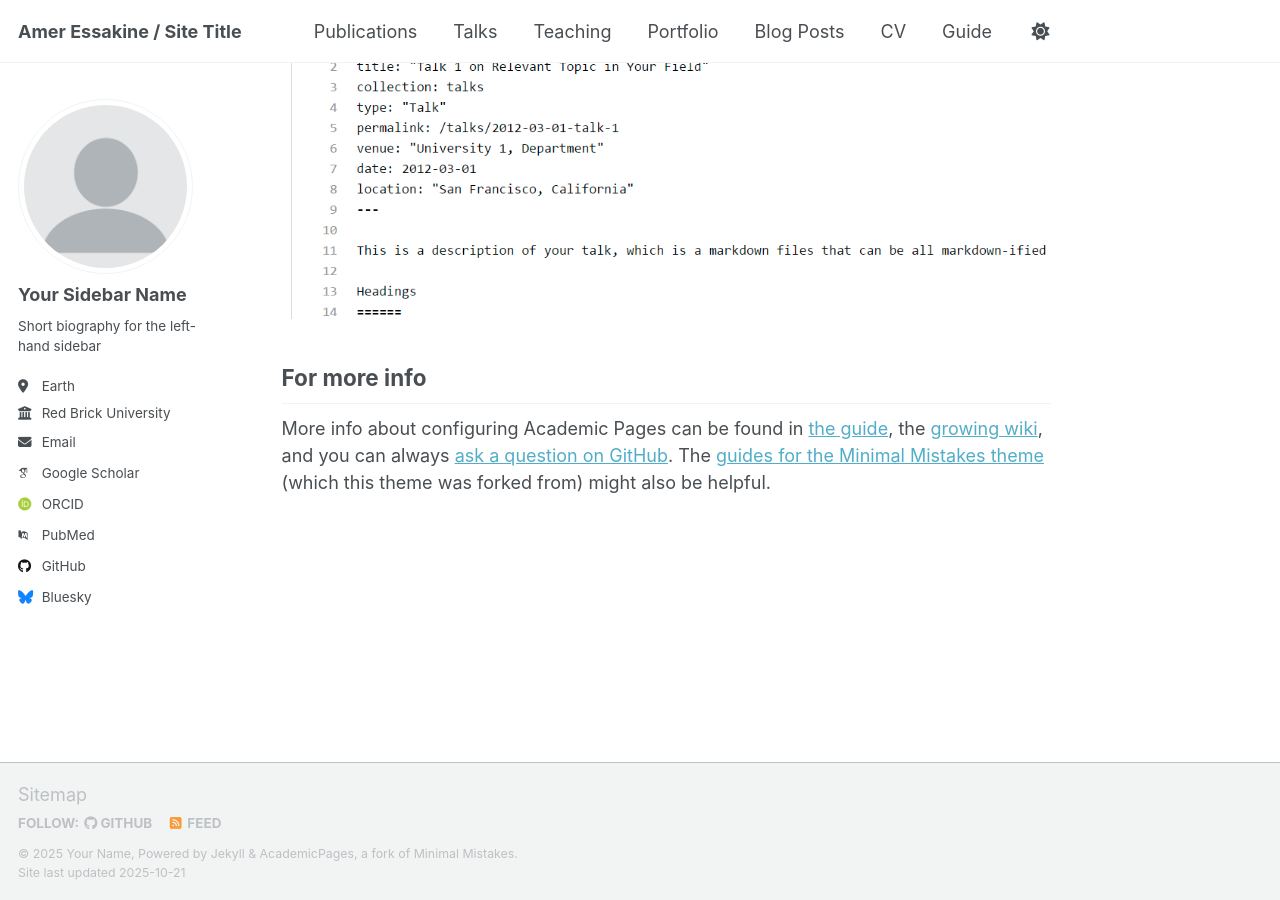
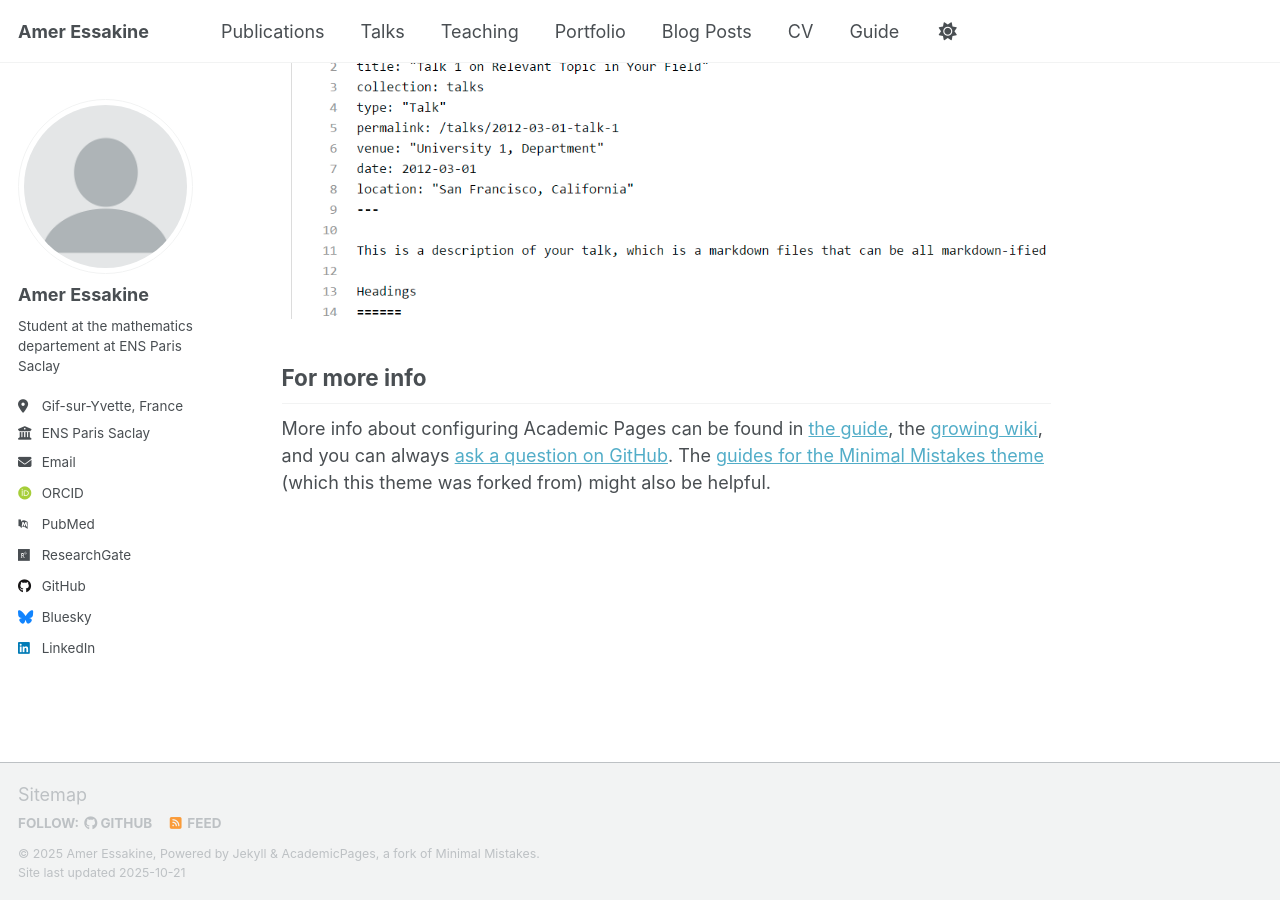
Before and after one commit to aessakine/aessakine.github.io, a Jekyll site: the page built from _pages/about.md, in a window 1280 px wide and 900 px high, scrolled down 2880 px. Built offline with Jekyll 4.4.1, drawn with Linux system fonts in a browser that asks for light colours; some web fonts are replaced; a script that is not in the unit is left out.

Commit message:
Update _config.yml

```diff
--- a/_config.yml
+++ b/_config.yml
@@ -9,9 +9,9 @@
 # Basic Site Settings
 locale                   : "en-US"
 site_theme               : "default" # Currently available options are "default", "air"
-title                    : "Amer Essakine / Site Title"
+title                    : "Amer Essakine "
 title_separator          : "-"
-name                     : &name "Your Name"
+name                     : &name "Amer Essakine"
 description              : &description "Your Name's academic portfolio"   # Update this with a general description of your site, this is the default if not overridden by a page
 url                      : "https://aessakine.github.io" # The base hostname & protocol for your site e.g. "https://[your GitHub username].github.io",
                                                            # or if you already have some other page hosted on Github then use "https://[your GitHub username].github.io/[Your Repo Name]"
@@ -24,31 +24,31 @@ repository               : "aessakine/aessakine.github.io"
 author:
   # Biographic information
   avatar           : "profile.png"
-  name             : "Your Sidebar Name"
+  name             : "Amer Essakine"
   pronouns         : # example: "she/her"
-  bio              : "Short biography for the left-hand sidebar"
-  location         : "Earth"
-  employer         : "Red Brick University"
+  bio              : "Student at the mathematics departement at ENS Paris Saclay"
+  location         : "Gif-sur-Yvette, France"
+  employer         : "ENS Paris Saclay"
   uri              : # URL
-  email            : "none@example.org"
+  email            : "amer.essakine@ens-paris-saclay.fr"
 
   # Academic websites
   academia         : # URL
   arxiv            : # URL - Update with the correct link to your profile
-  googlescholar    : "https://scholar.google.com/citations?user=PS_CX0AAAAAJ"
+  googlescholar    : # URL
   inspire-hep      : # URL
   impactstory      : # URL
   orcid            : "https://orcid.org/yourorcidurl"
   semantic         : # URL
   pubmed           : "https://www.ncbi.nlm.nih.gov/pubmed/?term=john+snow"
-  researchgate     : # URL
+  researchgate     : "https://www.researchgate.net/profile/Amer-Essakine?ev=hdr_xprf"
   scopus           : # URL
 
   # Repositories and software development
   bitbucket        : # Username - Update with your username on the site
   codepen          : # Username
   dribbble         : # Username
-  github           : "academicpages"
+  github           : "https://github.com/aessakine"
   kaggle           : # Username
   stackoverflow    : # User number or user number and name (i.e., use "1" or "1/jeff-atwood")
 
@@ -63,7 +63,7 @@ author:
   keybase          : # Username
   instagram        : # Username
   lastfm           : # Username
-  linkedin         : # Username
+  linkedin         : "https://www.linkedin.com/in/amer-essakine-076500274/"
   mastodon         : # URL
   medium           : # URL
   pinterest        : # Username
```
